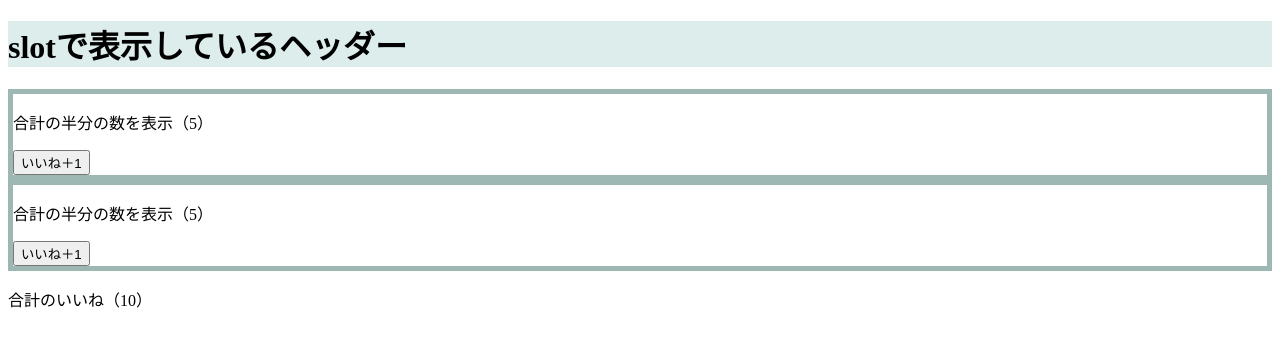
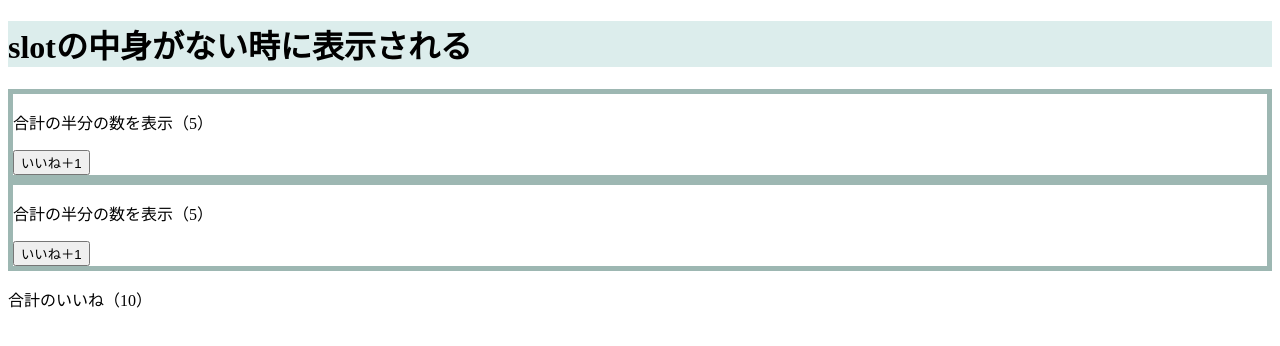
Before and after one commit to shirokuma0503/udemy-vue.js, a Vue app in the folder udemy-vue.js/: page / in a window 1280 px wide. Shown: the top 346 px of the page. Built offline with nearby package versions, Linux system fonts and the light colour scheme.

Commit message:
8_103:slotのデフォルト表示を設定

```diff
--- a/udemy-vue.js/src/App.vue
+++ b/udemy-vue.js/src/App.vue
@@ -1,8 +1,6 @@
 <template>
   <div>
-    <GoodHeader>
-      <h1>slotで表示しているヘッダー</h1>
-    </GoodHeader>
+    <GoodHeader></GoodHeader>
     <GoodNumber :good="number"></GoodNumber>
     <GoodNumber :good="number" @good-click="incrementNumber"></GoodNumber>
     <p>合計のいいね（{{ number }}）</p>
--- a/udemy-vue.js/src/components/GoodHeader.vue
+++ b/udemy-vue.js/src/components/GoodHeader.vue
@@ -1,6 +1,8 @@
 <template>
   <div>
-    <slot></slot>
+    <slot>
+      <h1>slotの中身がない時に表示される</h1>
+    </slot>
   </div>
 </template>
 
```
